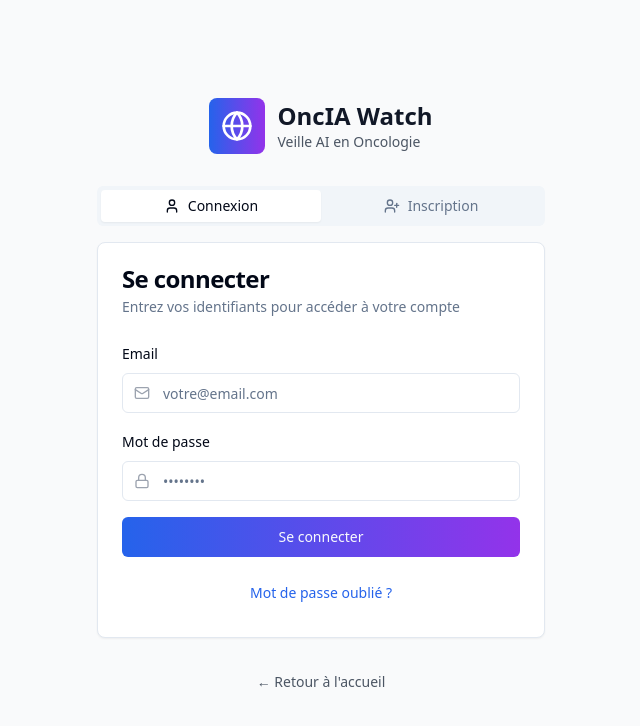
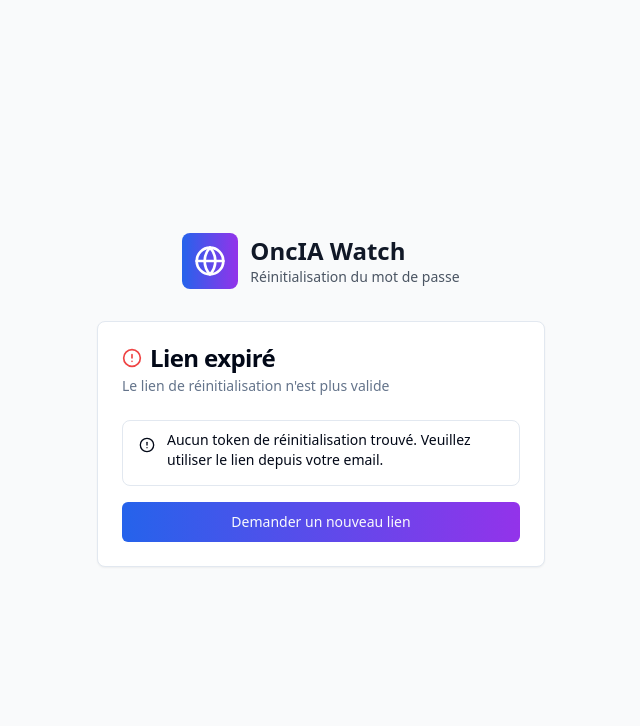
Before and after one commit to FR-TheFury/veille-ai-oncologie, a React (Vite) app: page /reset-password in a window 1280 px wide. Before the commit this address led to /auth. Shown: the top 726 px of the page, without its empty margins (319-959 px from the left). Built offline with nearby package versions, Linux system fonts and the light colour scheme.

Commit message:
Fix: Handle expired OTP and redirect
The reset password link is redirecting to an error page. This commit addresses the issue where the OTP (One-Time Password) has expired, providing a better user experience.

```diff
--- a/src/components/ui/alert.tsx
+++ b/src/components/ui/alert.tsx
@@ -1,10 +1,11 @@
+
 import * as React from "react"
 import { cva, type VariantProps } from "class-variance-authority"
 
 import { cn } from "@/lib/utils"
 
 const alertVariants = cva(
-  "relative w-full rounded-lg border p-4 [&>svg~*]:pl-7 [&>svg+div]:translate-y-[-3px] [&>svg]:absolute [&>svg]:left-4 [&>svg]:top-4 [&>svg]:text-foreground",
+  "relative w-full rounded-lg border px-4 py-3 text-sm [&>svg+div]:translate-y-[-3px] [&>svg]:absolute [&>svg]:left-4 [&>svg]:top-4 [&>svg]:text-foreground [&>svg~*]:pl-7",
   {
     variants: {
       variant: {
--- a/src/pages/ResetPassword.tsx
+++ b/src/pages/ResetPassword.tsx
@@ -5,8 +5,9 @@ import { Card, CardContent, CardDescription, CardHeader, CardTitle } from '@/com
 import { Button } from '@/components/ui/button';
 import { Input } from '@/components/ui/input';
 import { Label } from '@/components/ui/label';
-import { Lock, Globe, RefreshCw } from 'lucide-react';
+import { Lock, Globe, RefreshCw, AlertCircle } from 'lucide-react';
 import { usePasswordReset } from '@/hooks/usePasswordReset';
+import { Alert, AlertDescription } from '@/components/ui/alert';
 
 const ResetPassword = () => {
   const navigate = useNavigate();
@@ -14,20 +15,43 @@ const ResetPassword = () => {
   const [password, setPassword] = useState('');
   const [confirmPassword, setConfirmPassword] = useState('');
   const [error, setError] = useState('');
+  const [hasValidToken, setHasValidToken] = useState(false);
+  const [tokenError, setTokenError] = useState('');
 
   useEffect(() => {
+    // Vérifier les paramètres d'erreur dans l'URL (format #error=...)
+    const hashParams = new URLSearchParams(window.location.hash.substring(1));
+    const errorParam = hashParams.get('error');
+    const errorDescription = hashParams.get('error_description');
+
+    if (errorParam) {
+      if (errorParam === 'access_denied' && errorDescription?.includes('expired')) {
+        setTokenError('Le lien de réinitialisation a expiré. Veuillez demander un nouveau lien.');
+      } else {
+        setTokenError('Le lien de réinitialisation est invalide. Veuillez demander un nouveau lien.');
+      }
+      return;
+    }
+
     // Vérifier si on a un token de reset dans l'URL
-    const hashParams = new URLSearchParams(window.location.hash.substring(1));
     const accessToken = hashParams.get('access_token');
+    const refreshToken = hashParams.get('refresh_token');
 
-    if (!accessToken) {
-      navigate('/auth');
+    if (accessToken && refreshToken) {
+      setHasValidToken(true);
+    } else {
+      setTokenError('Aucun token de réinitialisation trouvé. Veuillez utiliser le lien depuis votre email.');
     }
-  }, [navigate]);
+  }, []);
 
   const handleSubmit = async (e: React.FormEvent) => {
     e.preventDefault();
     setError('');
+
+    if (!hasValidToken) {
+      setError('Token de réinitialisation invalide');
+      return;
+    }
 
     if (password !== confirmPassword) {
       setError('Les mots de passe ne correspondent pas');
@@ -44,6 +68,55 @@ const ResetPassword = () => {
       navigate('/');
     }
   };
+
+  const handleRequestNewLink = () => {
+    navigate('/auth');
+  };
+
+  if (tokenError) {
+    return (
+      <div className="min-h-screen bg-gray-50 flex items-center justify-center p-4">
+        <div className="w-full max-w-md">
+          <div className="flex items-center justify-center mb-8">
+            <div className="p-3 bg-gradient-to-r from-blue-600 to-purple-600 rounded-lg mr-3">
+              <Globe className="w-8 h-8 text-white" />
+            </div>
+            <div>
+              <h1 className="text-2xl font-bold text-gray-900">OncIA Watch</h1>
+              <p className="text-sm text-gray-600">Réinitialisation du mot de passe</p>
+            </div>
+          </div>
+
+          <Card>
+            <CardHeader>
+              <CardTitle className="flex items-center">
+                <AlertCircle className="w-5 h-5 mr-2 text-red-500" />
+                Lien expiré
+              </CardTitle>
+              <CardDescription>
+                Le lien de réinitialisation n'est plus valide
+              </CardDescription>
+            </CardHeader>
+            <CardContent>
+              <Alert className="mb-4">
+                <AlertCircle className="h-4 w-4" />
+                <AlertDescription>
+                  {tokenError}
+                </AlertDescription>
+              </Alert>
+
+              <Button
+                onClick={handleRequestNewLink}
+                className="w-full bg-gradient-to-r from-blue-600 to-purple-600"
+              >
+                Demander un nouveau lien
+              </Button>
+            </CardContent>
+          </Card>
+        </div>
+      </div>
+    );
+  }
 
   return (
     <div className="min-h-screen bg-gray-50 flex items-center justify-center p-4">
@@ -105,7 +178,7 @@ const ResetPassword = () => {
               <Button
                 type="submit"
                 className="w-full bg-gradient-to-r from-blue-600 to-purple-600"
-                disabled={isLoading}
+                disabled={isLoading || !hasValidToken}
               >
                 {isLoading ? (
                   <>
```
